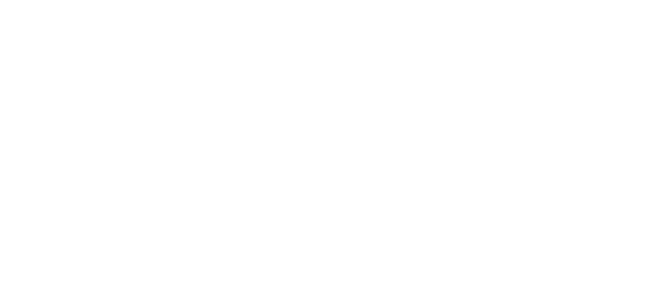
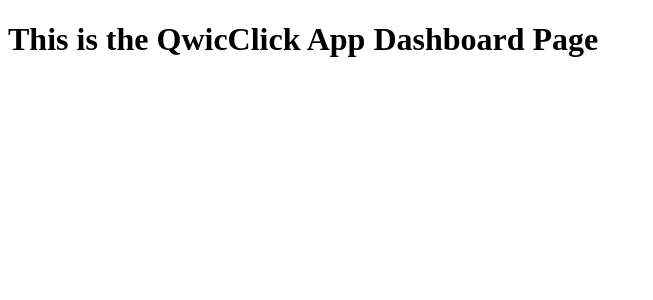
Before and after one commit to mastermach50/QwicClick-App, a SvelteKit app: page /dashboard in a window 1280 px wide. Shown: the top 300 px of the page, without its empty margins (0-653 px from the left). Built offline with nearby package versions, Linux system fonts and the light colour scheme.

Commit message:
Setup the node adapter for svelte

```diff
--- a/package.json
+++ b/package.json
@@ -11,6 +11,7 @@
 	},
 	"devDependencies": {
 		"@sveltejs/adapter-auto": "^6.0.0",
+		"@sveltejs/adapter-node": "^5.2.13",
 		"@sveltejs/kit": "^2.22.0",
 		"@sveltejs/vite-plugin-svelte": "^6.0.0",
 		"svelte": "^5.0.0",
--- a/src/routes/+page.svelte
+++ b/src/routes/+page.svelte
@@ -1 +1,2 @@
 <!-- A home page basically advertising the product -->
+<h1> This is the QwicClick App Home Page</h1>
--- a/src/routes/auth/+page.svelte
+++ b/src/routes/auth/+page.svelte
@@ -1 +1,2 @@
 <!-- A Login/Signup form -->
+<h1> This is the QwicClick App Auth Page</h1>
--- a/src/routes/dashboard/+page.svelte
+++ b/src/routes/dashboard/+page.svelte
@@ -0,0 +1 @@
+<h1> This is the QwicClick App Dashboard Page</h1>
--- a/svelte.config.js
+++ b/svelte.config.js
@@ -1,4 +1,4 @@
-import adapter from '@sveltejs/adapter-auto';
+import adapter from '@sveltejs/adapter-node';
 
 const config = {
 	kit: {
```
Also changed, not shown: 1 other file (tests, documents, lock files or other folders).
